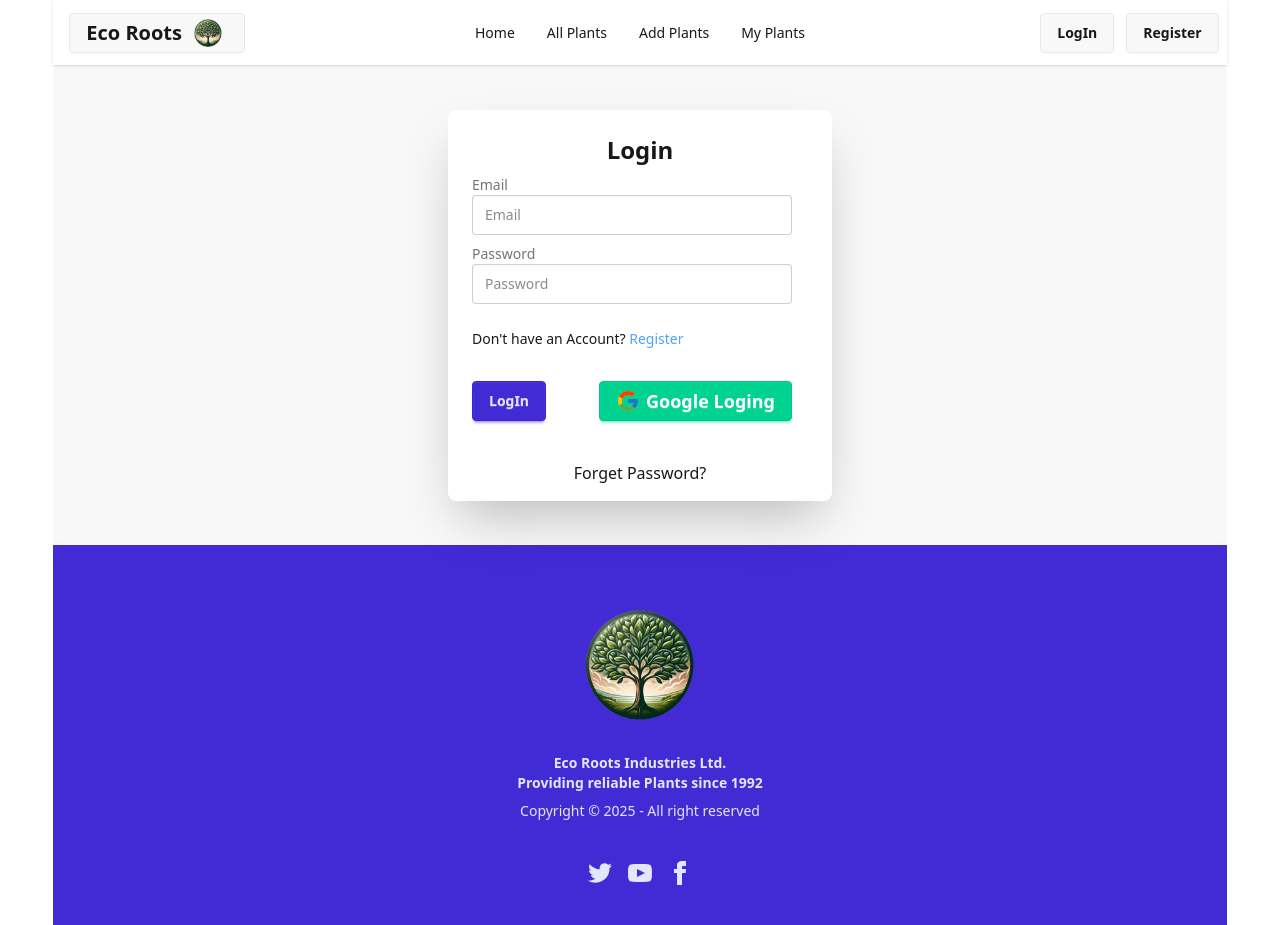
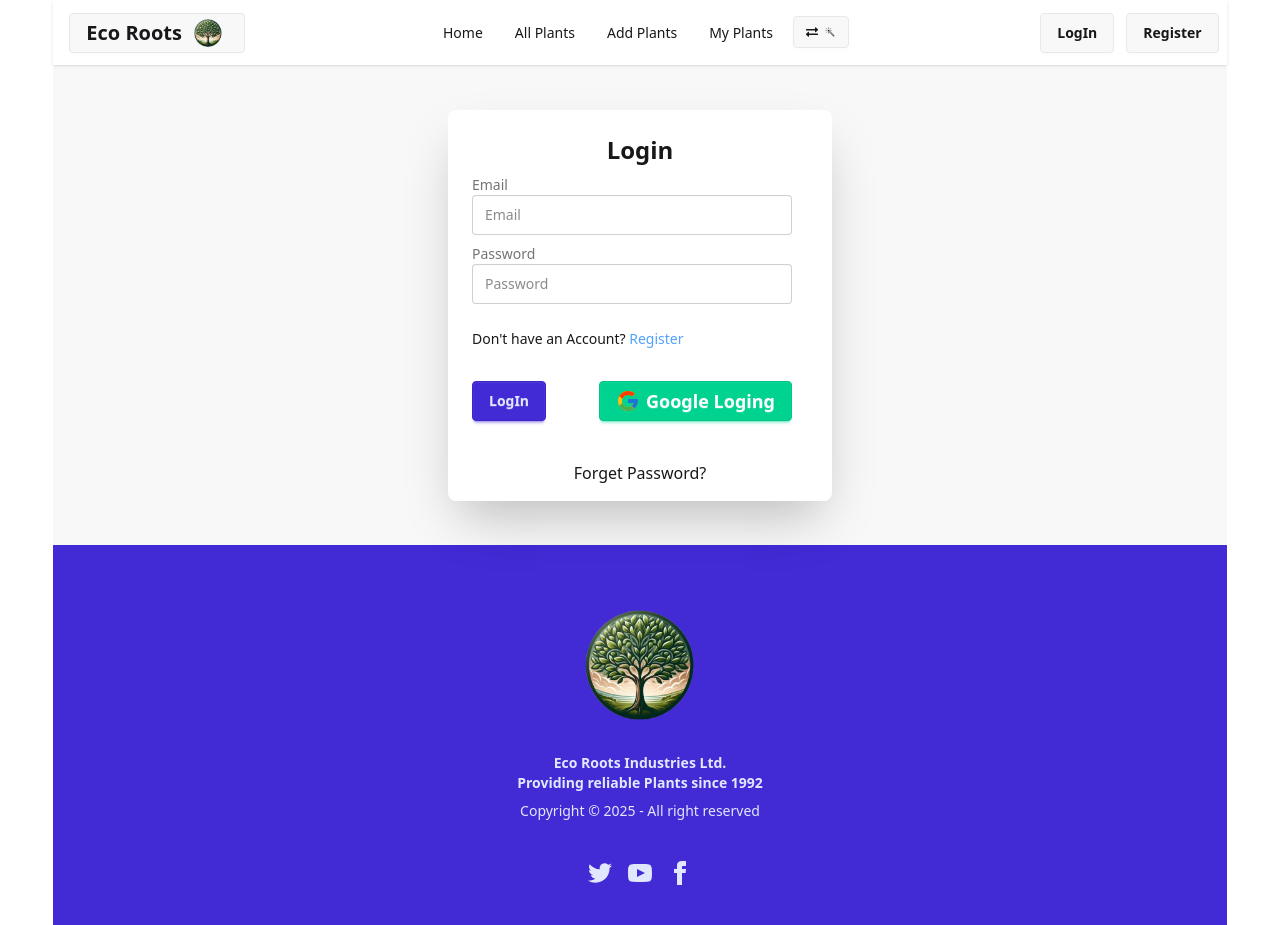
Before and after one commit to grashik99/eco-roots-client, a React (Vite) app: page /login in a window 1280 px wide. Built offline with nearby package versions, Linux system fonts and the light colour scheme; no server answers.

Commit message:
theme Implemented

```diff
--- a/src/components/AllPlants.jsx
+++ b/src/components/AllPlants.jsx
@@ -37,7 +37,7 @@ const AllPlants = () => {
 
   return (
     <div>
-      <div className="my-3 flex items-center space-x-4 row">
+      <div className="my-3 flex items-center space-x-4 justify-end">
         <h1 className="text-2xl font-medium">Sort By:</h1>
         <button className="btn" onClick={sortByName}>
           Name
--- a/src/components/Navbar.jsx
+++ b/src/components/Navbar.jsx
@@ -3,10 +3,18 @@ import Links from "./Links";
 import logo from "../../public/fav.png";
 import { use } from "react";
 import { AuthContext } from "../provider/AuthProvider";
+import { FaExchangeAlt } from "react-icons/fa";
+import { IoIosColorWand } from "react-icons/io";
 
 const Navbar = () => {
   const navigate = useNavigate();
   const { user, logOut, loading } = use(AuthContext);
+
+  const toggleTheme = () => {
+    const currentTheme = document.documentElement.getAttribute("data-theme");
+    const newTheme = currentTheme === "light" ? "dark" : "light";
+    document.documentElement.setAttribute("data-theme", newTheme);
+  };
 
   return (
     <div className="navbar bg-base-100 shadow-sm">
@@ -43,6 +51,10 @@ const Navbar = () => {
       <div className="navbar-center hidden lg:flex">
         <ul className="menu menu-horizontal space-x-2">
           <Links />
+          <button onClick={toggleTheme} className="btn btn-sm">
+            <FaExchangeAlt />
+            <IoIosColorWand />
+          </button>
         </ul>
       </div>
       <div className="navbar-end">
```
